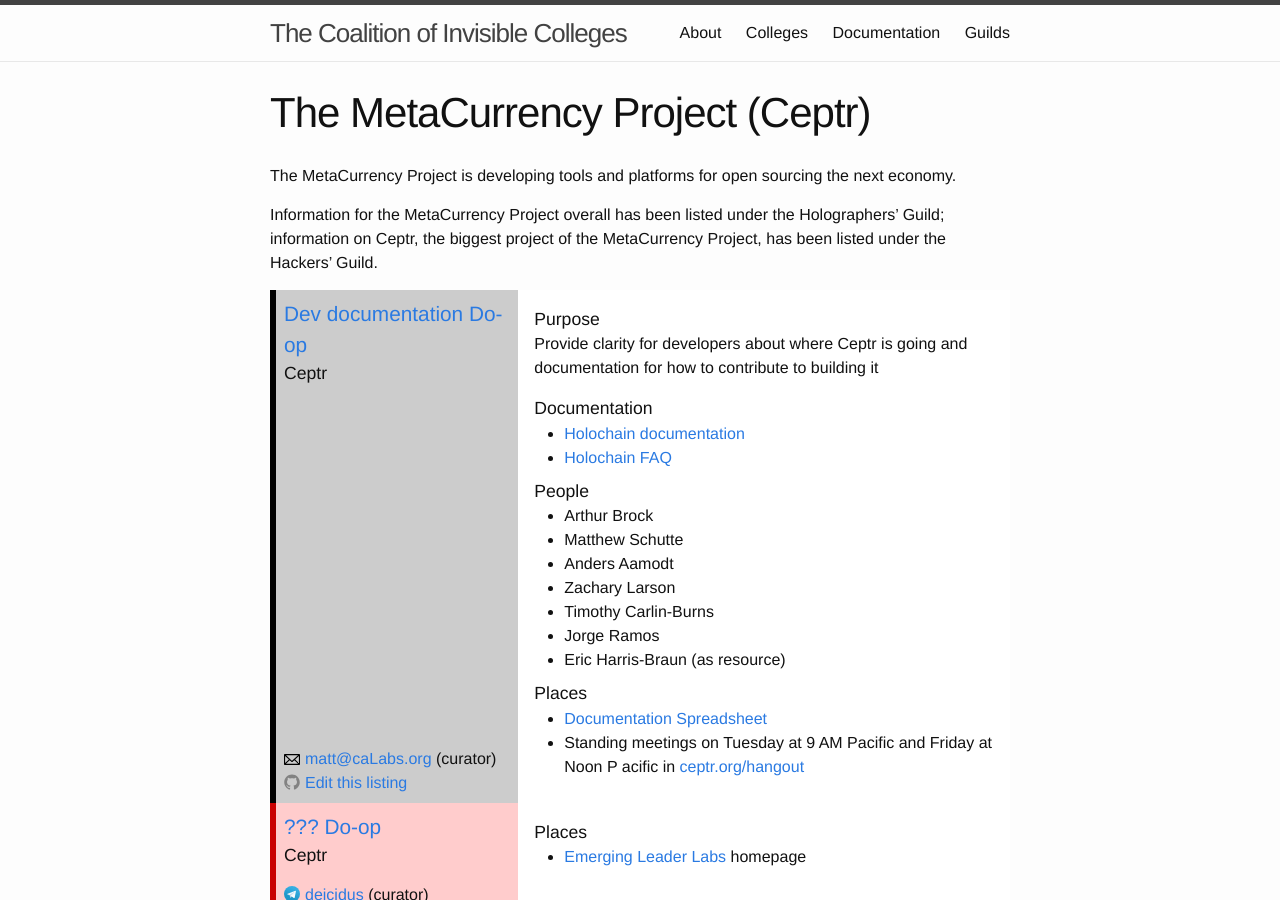
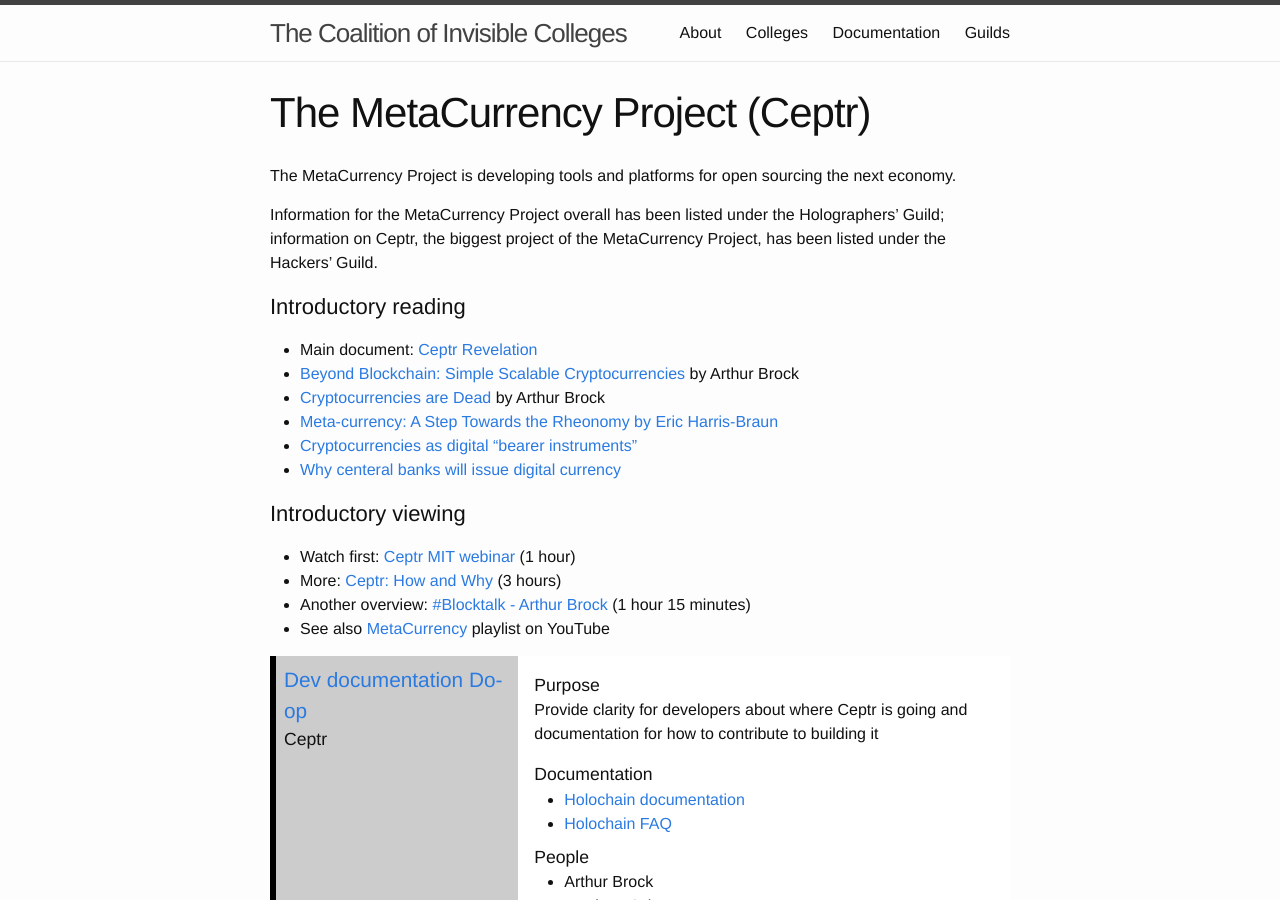
Before and after one commit to coalition-of-invisible-colleges/cic.github.io, a Jekyll site: the page built from _colleges/Ceptr.md, in a window 1280 px wide and 900 px high. Built offline with Jekyll 4.4.1, drawn with Linux system fonts in a browser that asks for light colours.

Commit message:
Moved intro reading and viewing links here

```diff
--- a/_colleges/Ceptr.md
+++ b/_colleges/Ceptr.md
@@ -7,3 +7,17 @@ groupword: " Do-op"
 The MetaCurrency Project is developing tools and platforms for open sourcing the next economy.
 
 Information for the MetaCurrency Project overall has been listed under the Holographers' Guild; information on Ceptr, the biggest project of the MetaCurrency Project, has been listed under the Hackers' Guild.
+
+### Introductory reading
+* Main document: [Ceptr Revelation](https://docs.google.com/document/d/1Line362Wm0zMOZcEZMqPYfHqNS4XIVyVsP7SS_4jE2o/edit#heading=h.ee3qi5eixr98)
+* [Beyond Blockchain: Simple Scalable Cryptocurrencies](https://medium.com/metacurrency-project/beyond-blockchain-simple-scalable-cryptocurrencies-1eb7aebac6ae#.q7tqxi61o) by Arthur Brock
+* [Cryptocurrencies are Dead](https://medium.com/metacurrency-project/cryptocurrencies-are-dead-d4223154d783#.gj915zibo) by Arthur Brock
+* [Meta-currency: A Step Towards the Rheonomy by Eric Harris-Braun](https://blogs.harvard.edu/lawlab/2009/07/01/meta-currency-a-step-towards-the-rheonomy-by-eric-harris-braun/)
+* [Cryptocurrencies as digital "bearer instruments"](https://medium.com/@artbrock/cryptocurrencies-as-digital-bearer-instruments-fa6ec01ee4fc#.lvygt25fl)
+* [Why centeral banks will issue digital currency](https://medium.com/chain-inc/why-central-banks-will-issue-digital-currency-5fd9c1d3d8a2#.4yvu0cbwb)
+
+### Introductory viewing
+* Watch first: [Ceptr MIT webinar](http://ceptr.org/2015/09/24/mitkit-ceptr-webinar/) (1 hour)
+* More: [Ceptr: How and Why](https://www.youtube.com/watch?v=Y9ZhswdOm14) (3 hours)
+* Another overview: [#Blocktalk - Arthur Brock](https://www.youtube.com/watch?v=2ppk_mJxckg&app=desktop) (1 hour 15 minutes)
+* See also [MetaCurrency](https://www.youtube.com/playlist?list=PLF35F5FA98C7DBB65) playlist on YouTube
```
